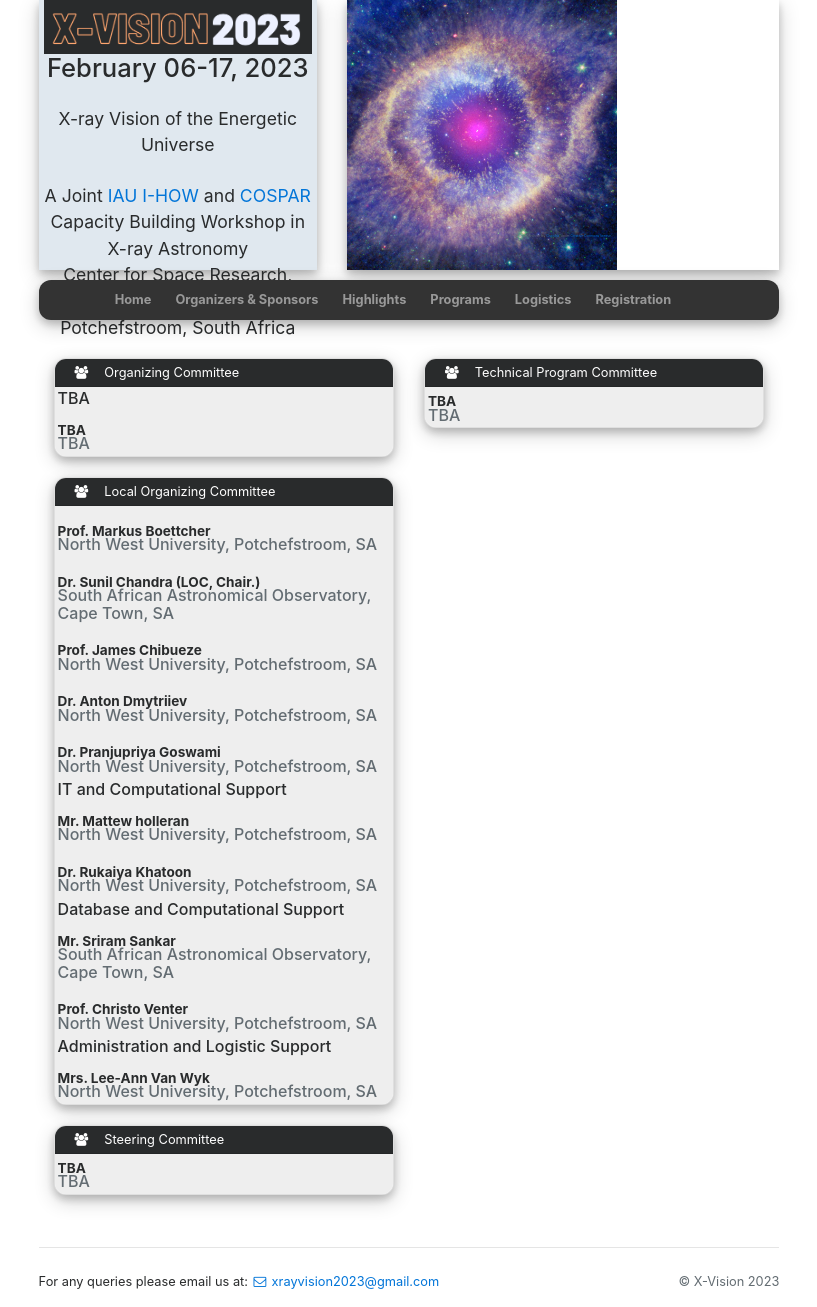
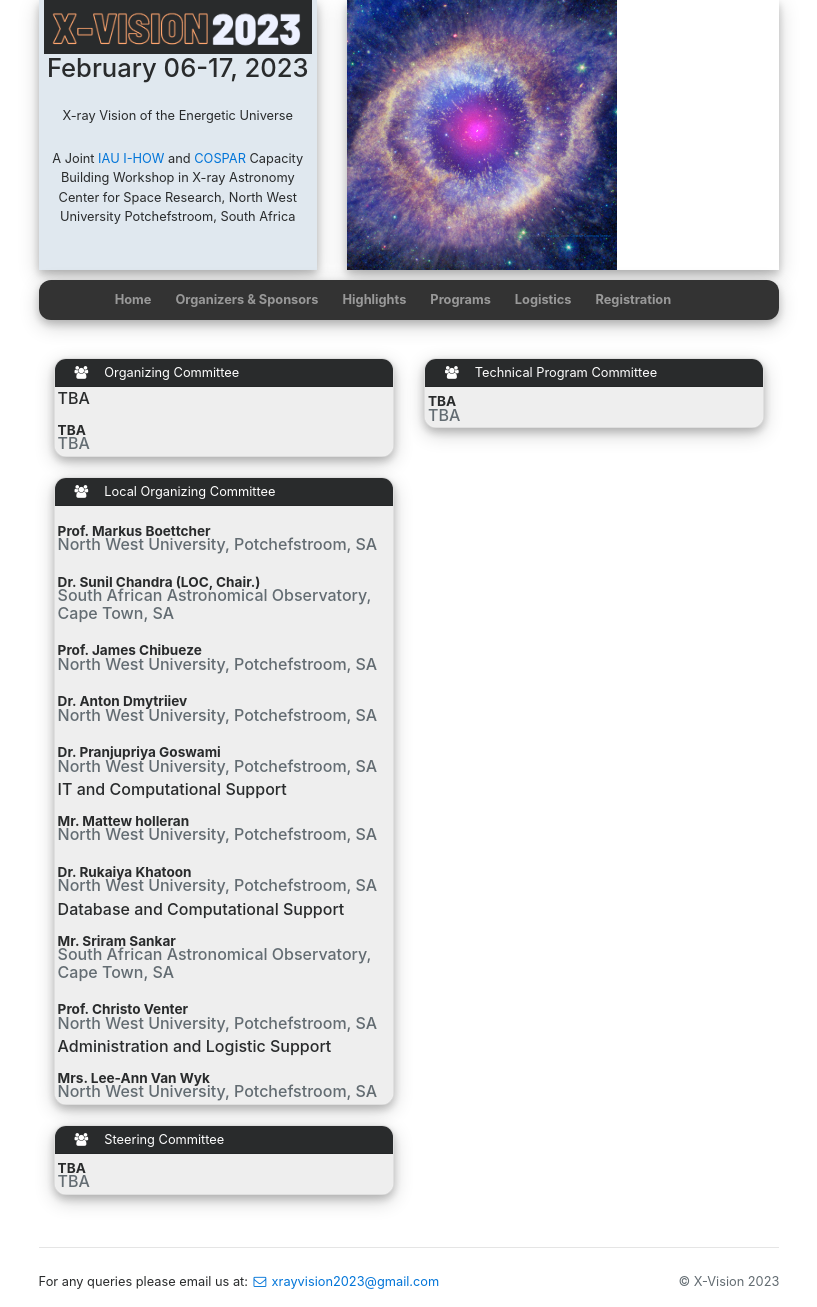
Before and after one commit to xvisionastro2023/xvisionastro2023.github.io, a Jekyll site: the page built from committees.html, in a window 1280 px wide. Shown: the whole page, without its empty margins (231-1048 px from the left). Built offline with Jekyll 4.4.1, drawn with Linux system fonts in a browser that asks for light colours; nearby versions of some CDN libraries.

Commit message:
Update hotweb.css

```diff
--- a/assets/hotweb.css
+++ b/assets/hotweb.css
@@ -21,7 +21,11 @@
 
 
 .jumbotron p {
+    font-size: 0.8em;
+}
+.jumbotron h6 {
     font-size: 1.1em;
+    color: #faa86f;
 }
 .jumbotron h5 {
     font-size: 1.6em;
```
